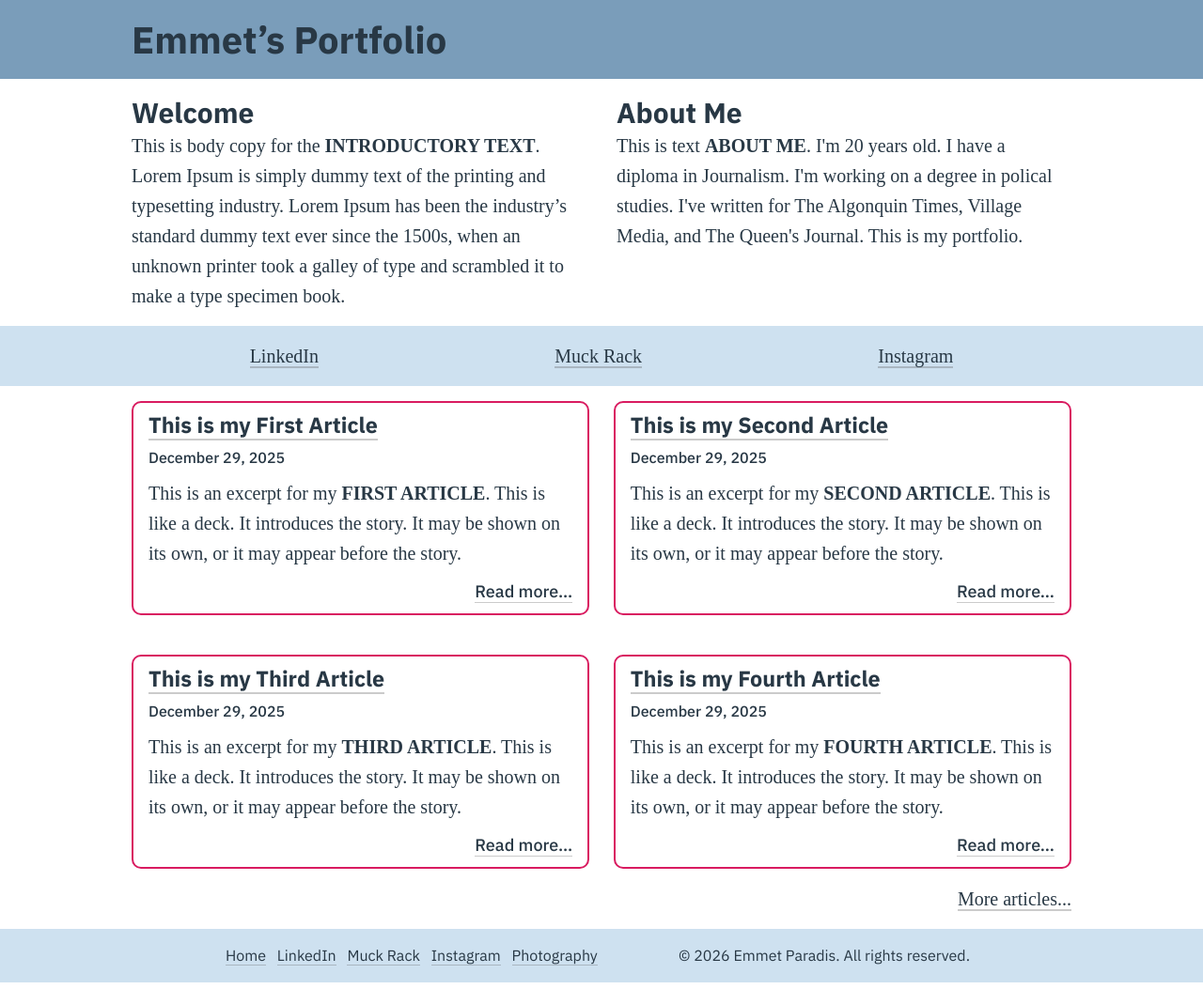
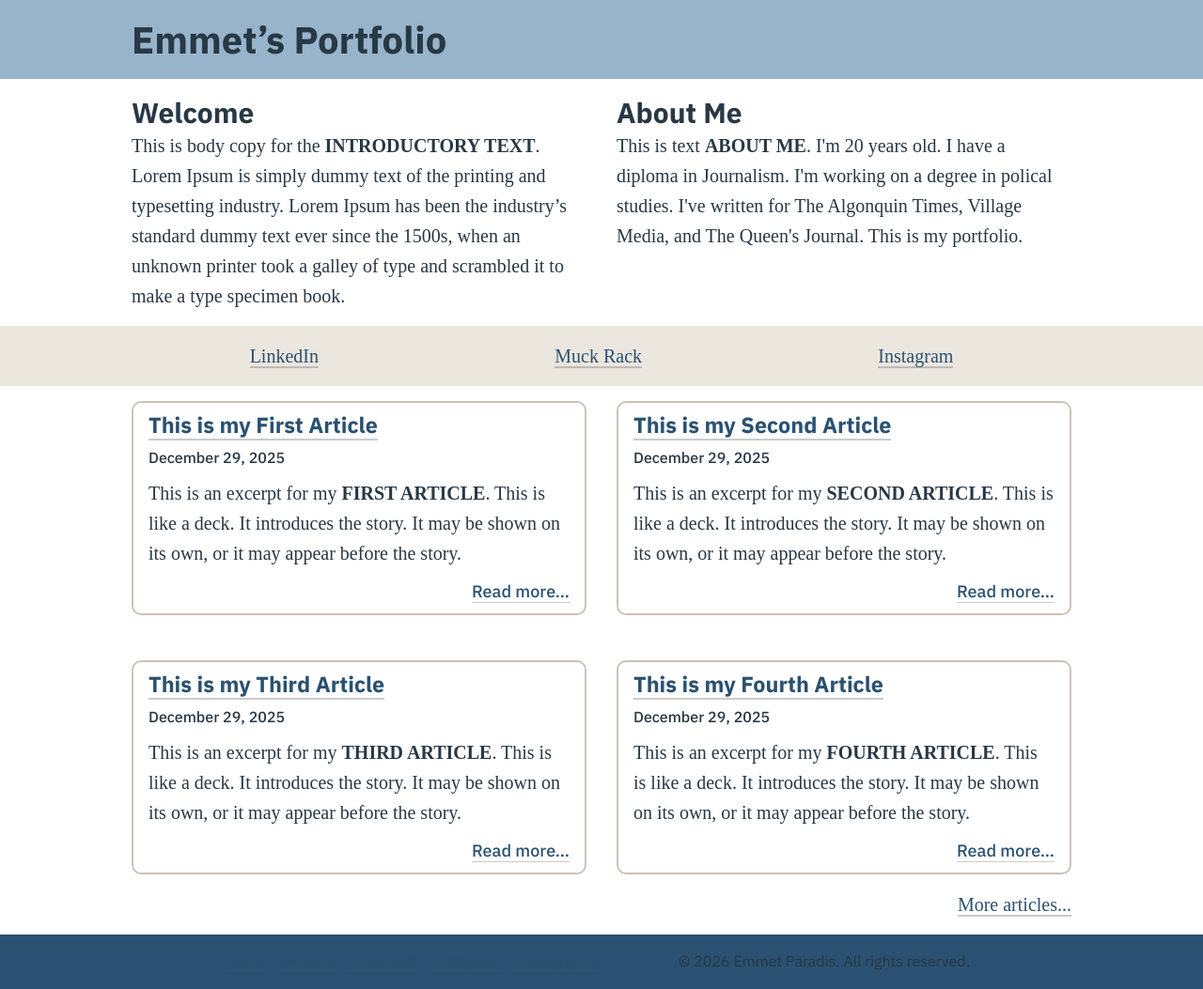
Before and after one commit to AlainParadis/emmet, a Jekyll site: the page built from index.markdown, in a window 1280 px wide. Shown: the whole page at 94% size. Built offline with Jekyll 4.4.1, drawn with Linux system fonts in a browser that asks for light colours; some web fonts are replaced.

Commit message:
edit colours

```diff
--- a/css/styles.css
+++ b/css/styles.css
@@ -7,8 +7,12 @@
 	--color-link-hover: #000;
 	--color-border: #ccc;
 	--color-card-bg: #fff;
-	--color-light: #CEE1F0;
-	--color-med: #7A9DBA;
+	--color-blue-light: #97B4CB;
+	--color-blue-med: #5C7F99;
+	--color-blue-dark: #2A5171;
+	--color-tan-light: #EBE6DE;
+	--color-tan-med: #CDC3B5;
+	--color-tan-dark: #C7B9A2;
 	--color-dark: #283845;
 	--color-red: rgb(217, 27, 96);
 	--sans: 'IBMPlexSans', sans-serif;
@@ -52,7 +56,7 @@ a:link,
 a:visited
 {
 	border-bottom: 0.1em solid rgba(85, 85, 85, 0.3);
-	color: var(--color-dark);
+	color: var(--color-blue-dark);
 	text-decoration: none;
 	transition: var(--transition);
 }
@@ -85,7 +89,7 @@ article.card
 {
 	margin-bottom: 1rem;
 	padding: 0.5rem 1rem 0 1rem;
-	border: solid 2px var(--color-red);
+	border: solid 2px var(--color-tan-med);
 	border-radius: 10px;
 }
 
@@ -116,7 +120,7 @@ div.cards-wrapper
 
 header
 {
-	background-color: var(--color-med);
+	background-color: var(--color-blue-light);
 	width: 100%;
 }
 
@@ -125,7 +129,7 @@ footer
 	width: 100%;
 	font-family: var(--sans);
 	font-size: var(--font-size-xs);
-	background-color: var(--color-light);
+	background-color: var(--color-blue-dark);
 }
 
 footer .wrapper
@@ -200,7 +204,7 @@ article img
 }
 
 article div { margin-bottom: 1rem; }
-section.findme { background-color: var(--color-light); }
+section.findme { background-color: var(--color-tan-light); }
 
 section.findme .wrapper
 {
@@ -252,13 +256,16 @@ section.findme .wrapper
 
 @media (min-width: 768px)
 {
-	div.cards-wrapper { grid-template-columns: repeat(2, 1fr); }
+	div.cards-wrapper
+	{
+		grid-template-columns: repeat(auto-fit, minmax(350px, 1fr));
+		gap: 2rem;
+	}
 
 	.siteintro > .wrapper
-{
-	display: grid;
-	grid-template-columns: repeat(2, 1fr);
-	column-gap: 2rem;
+	{
+		display: grid;
+		grid-template-columns: repeat(auto-fit, minmax(350px, 1fr));
+		gap: 2rem;
+	}
 }
-
-}
```
